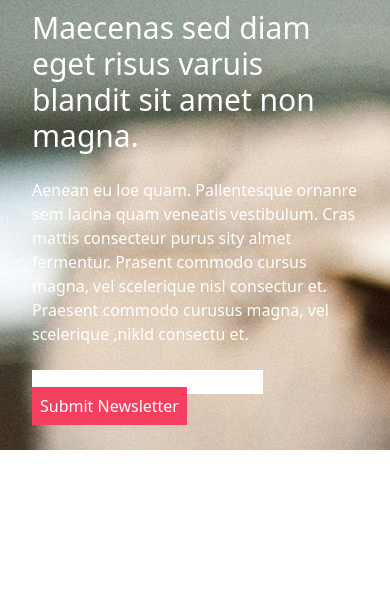
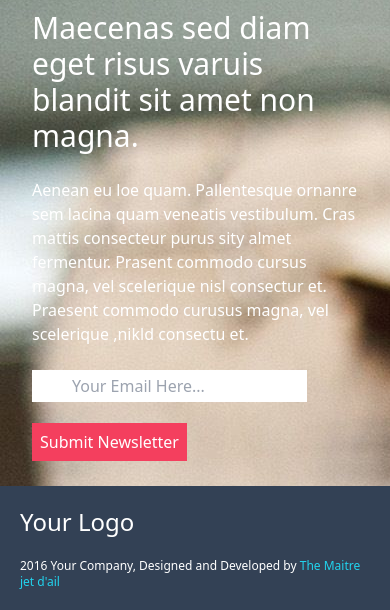
Before and after one commit to SireneNouira/TP-montain, a website: page index.html in a window 390 px wide. Shown: the part 7773-8383 px from the top of the page. Before the commit the page ends 8223 px from the top, so only its background shows below. Drawn offline with Linux system fonts and the light colour scheme; files whose address does not match are found by name.

Commit message:
version mobilefinis

```diff
--- a/index.html
+++ b/index.html
@@ -119,10 +119,15 @@
 <h5 class="text-3xl">Maecenas sed diam eget risus varuis blandit sit amet non magna.</h5>
 <p class="my-6">Aenean eu loe quam. Pallentesque ornanre sem lacina quam veneatis vestibulum. Cras mattis consecteur purus sity almet fermentur. Prasent commodo cursus magna, vel scelerique nisl consectur et. Praesent commodo curusus magna, vel scelerique ,nikld consectu et.</p>
 <form method="post" action="treatment.php">
-  <input type="text">
+  <input class="p-1 mb-7 pl-10 text-left" type="text" id="mail" placeholder="Your Email Here..." >
 
 </form>
 <a href="#" class="bg-rose-500 p-2 text-white">Submit Newsletter</a>
     </section>
+    <footer class="text-white bg-slate-700 p-5 ">
+      <h6 class="text-2xl pb-5">Your Logo</h6>
+      <p class="text-xs">2016 Your Company, Designed and Developed by <span class="text-cyan-400">The Maitre jet d'ail</span></p>
+
+    </footer>
   </body>
 </html>
```
Also changed, not shown: css/output.css.
